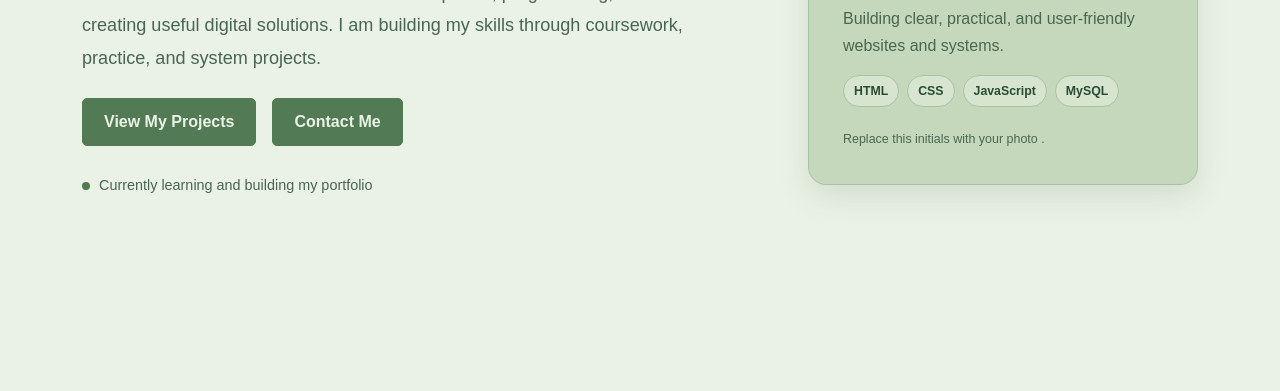
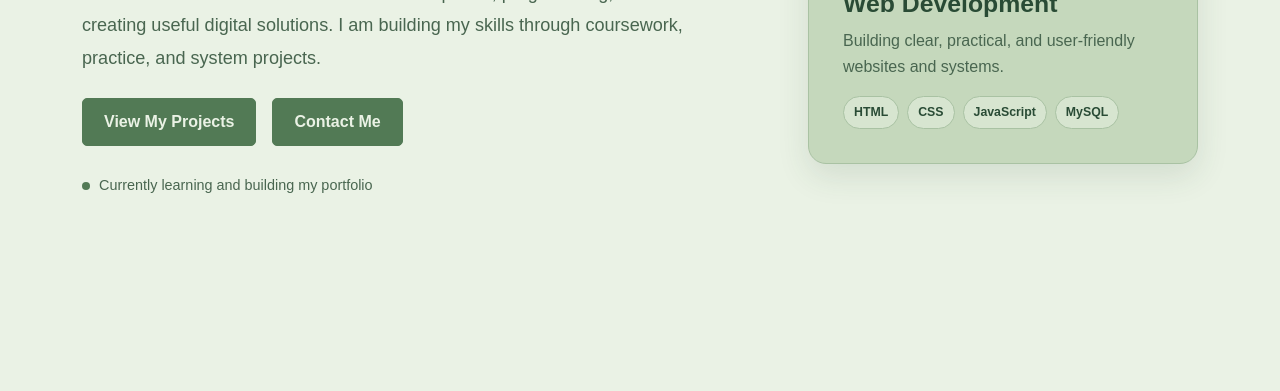
Before and after one commit to onidoj7-glitch/professional-portfolio-onido, a plain HTML site: page index.html in a window 1280 px wide. Shown: the part 405-796 px from the top of the page. Drawn offline with nearby package versions, Linux system fonts and the light colour scheme.

```diff
--- a/index.html
+++ b/index.html
@@ -81,9 +81,6 @@
                             <p>Building clear, practical, and user-friendly websites and systems.</p>
                             <div class="focus-tags">
                                 <span>HTML</span><span>CSS</span><span>JavaScript</span><span>MySQL</span>
-                            </div>
-                            <p class="photo-note">Replace this initials with your photo .</p>
-                        </div>
                     </div>
                 </div>
             </div>
```
